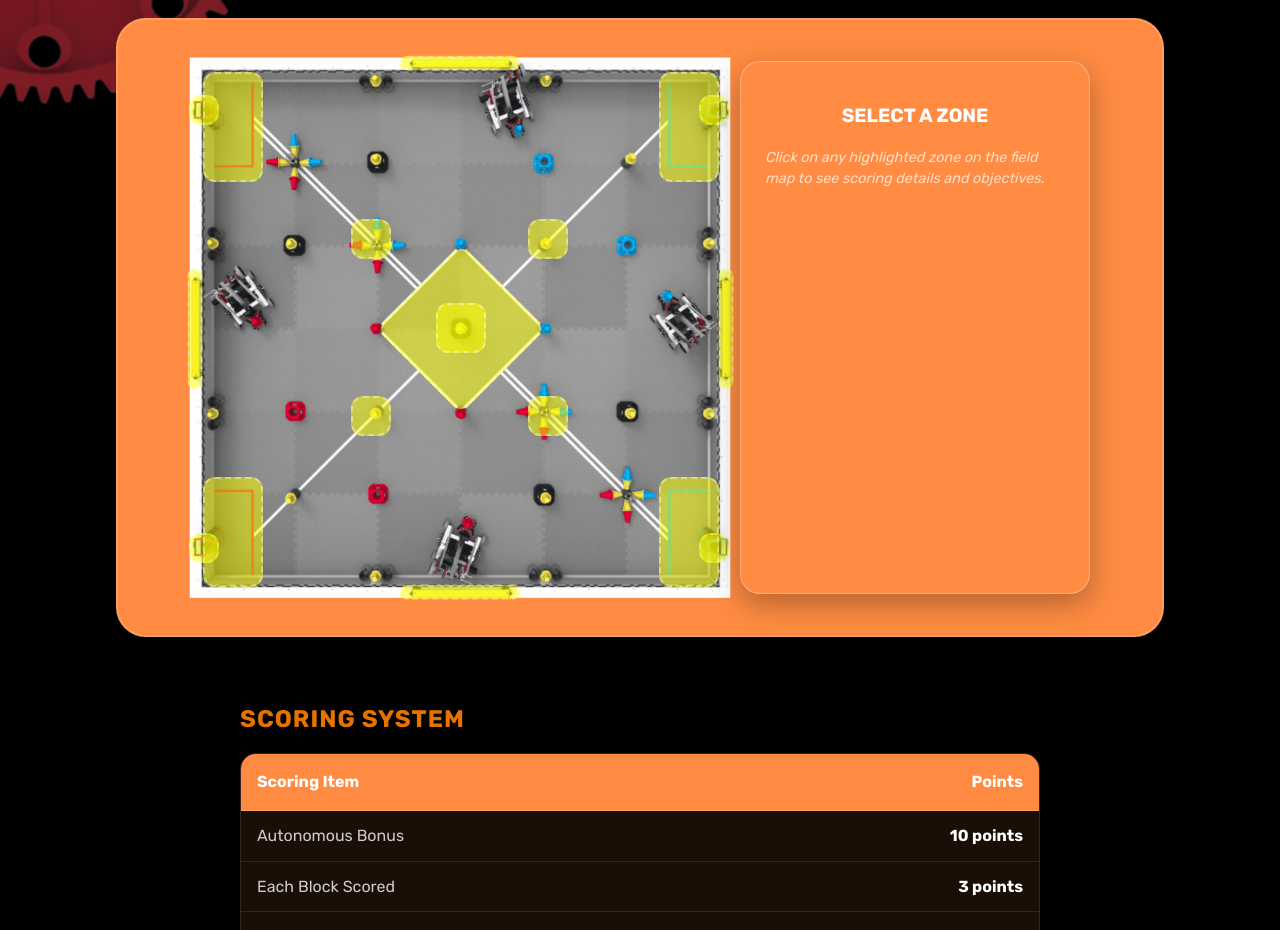
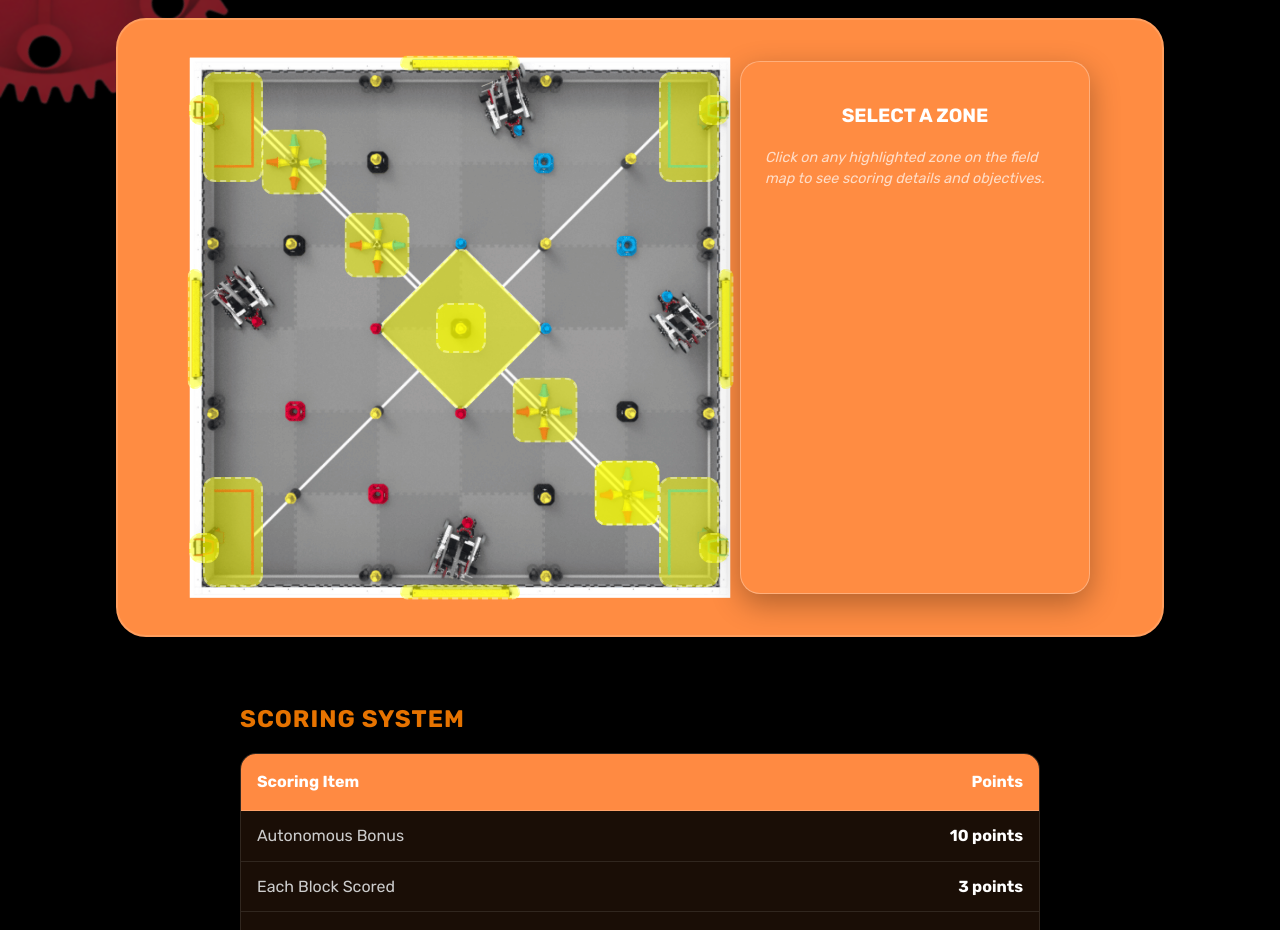
Before and after one commit to codersushi/beyond-the-bot, a Next.js app: page /gameoverviewoverride in a window 1280 px wide. Shown: the part 800-1730 px from the top of the page. Built offline with nearby package versions, Linux system fonts and the light colour scheme.

Commit message:
FInalized Format For Pins

```diff
--- a/app/gameoverviewoverride/page.tsx
+++ b/app/gameoverviewoverride/page.tsx
@@ -27,14 +27,14 @@ export default function GameOverview() {
     {
       id: "center-zone",
       title: "Center Zone",
-      description: "In the final 20 seconds of the match, teams compete for King of the Hill style control, with the alliance holding the most robots in the center zone earning a bonus that scores points for all yellow pins in the center goal.",
+      description: "In the final 20 seconds of the match, teams compete for King of the Hill style control, with the alliance holding the most robots in the center zone earning a bonus that scores points for all yellow pins in the center post.",
       teamThoughts: "We theorized that using an angled plow could allow us to push teams easier.",
       x: "31.76%", y: "50.25%", w: "120px", h: "120px", transformOrigin: "center", transform: "rotate(45deg)",
     },
     {
       id: "long-goal-left",
-      title: "Center Goal",
-      description: "The center zone is where teams stack pins and cups for points. A control bonus awards all points for yellow pins in the center goal to the alliance with the most robots in the zone at the end of the match, regardless of toggle position.",
+      title: "Center Post",
+      description: "The center zone is where teams stack pins and cups for points. A control bonus awards all points for yellow pins in the center post to the alliance with the most robots in the zone at the end of the match, regardless of toggle position.",
       teamThoughts: "If we only score our pins, we still get points even if we lose control.",
       x: "31.76%", y: "50%", w: "50px", h: "50px",
     },
@@ -123,29 +123,35 @@ export default function GameOverview() {
       x: "55%", y: "13.7%", w: "60px", h: "110px",
     },
     {
-      id: "blocks1",
-      title: "Blocks",
-      description: "Blocks are the primary game objects used for scoring in the match. There are red and blue blocks, representing each alliance. Robots can hoard, transport, and score blocks into field elements such as center goals or long goals to earn points.",
-      x: "22.6%", y: "66%", w: "40px", h: "40px",
+      id: "pins1",
+      title: "Pins & Cups",
+      description: "Pins are the primary game objects used for scoring in the match. There are red, blue, and yellow pins, representing each alliance + wildcard. Robots can only hold 1 pin and 1 cup at a time, and can stack the elements up to 50 inches tall to get points.",
+      x: "14.7%", y: "20%", w: "65px", h: "65px",
     },
     {
-      id: "blocks2",
-      title: "Blocks",
-      description: "Blocks are the primary game objects used for scoring in the match. There are red and blue blocks, representing each alliance. Robots can hoard, transport, and score blocks into field elements such as center goals or long goals to earn points.",
-      x: "22.6%", y: "34%", w: "40px", h: "40px",
+      id: "pins2",
+      title: "Pins & Cups",
+      description: "Pins are the primary game objects used for scoring in the match. There are red, blue, and yellow pins, representing each alliance + wildcard. Robots can only hold 1 pin and 1 cup at a time, and can stack the elements up to 50 inches tall to get points.",
+      x: "23.2%", y: "35%", w: "65px", h: "65px",
     },
     {
-      id: "blocks3",
-      title: "Blocks",
-      description: "Blocks are the primary game objects used for scoring in the match. There are red and blue blocks, representing each alliance. Robots can hoard, transport, and score blocks into field elements such as center goals or long goals to earn points.",
-      x: "40.6%", y: "66%", w: "40px", h: "40px",
+      id: "pins3",
+      title: "Pins & Cups",
+      description: "Pins are the primary game objects used for scoring in the match. There are red, blue, and yellow pins, representing each alliance + wildcard. Robots can only hold 1 pin and 1 cup at a time, and can stack the elements up to 50 inches tall to get points.",
+      x: "40.3%", y: "65%", w: "65px", h: "65px",
     },
     {
-      id: "blocks4",
-      title: "Blocks",
-      description: "Blocks are the primary game objects used for scoring in the match. There are red and blue blocks, representing each alliance. Robots can hoard, transport, and score blocks into field elements such as center goals or long goals to earn points.",
-      x: "40.6%", y: "34%", w: "40px", h: "40px",
-    }
+      id: "pins4",
+      title: "Pins & Cups",
+      description: "Pins are the primary game objects used for scoring in the match. There are red, blue, and yellow pins, representing each alliance + wildcard. Robots can only hold 1 pin and 1 cup at a time, and can stack the elements up to 50 inches tall to get points.",
+      x: "48.7%", y: "80%", w: "65px", h: "65px",
+    },
+    {
+      id: "redpost",
+      title: "RedPost",
+      description: "ing each alliance + wildcard. Robots can only hold 1 pin and 1 cup at a time, and can stack the elements up to 50 inches tall to get points.",
+      x: "48.7%", y: "80%", w: "65px", h: "65px",
+    },
   ];
 
   const generalLinks = [
```
